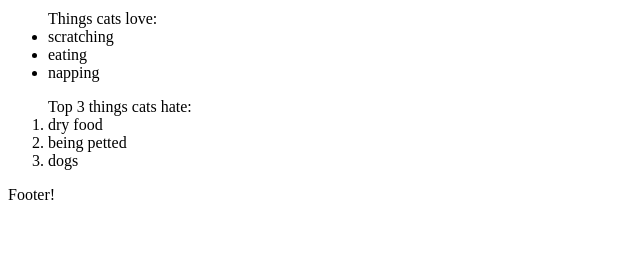
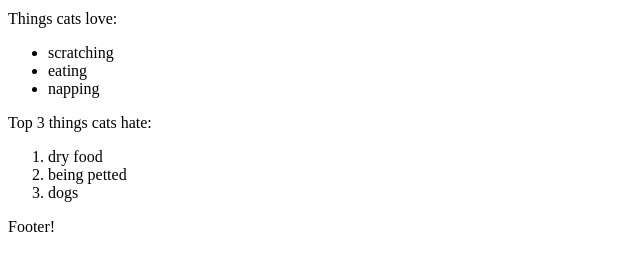
Before and after one commit to sparklymina/Repo05, a plain HTML site: page ex20/src/index.html in a window 1280 px wide. Shown: the part 361-632 px from the top of the page, without its empty margins (0-640 px from the left). Drawn offline with Linux system fonts and the light colour scheme.

Commit message:
final touches

```diff
--- a/ex20/src/index.html
+++ b/ex20/src/index.html
@@ -4,12 +4,14 @@
         <img src="https://bit.ly/3fUJAV1"
         alt="Cat napping on a tree">
     </a></p>
-    <ul>Things cats love:
+    <p>Things cats love:</p>
+    <ul>
         <li>scratching</li>
         <li>eating</li>
         <li>napping</li>
     </ul>
-    <ol>Top 3 things cats hate:
+    <p>Top 3 things cats hate:</p>
+    <ol>
         <li>dry food</li>
         <li>being petted</li>
         <li>dogs</li>
```
Also changed, not shown: ex19/src/index.html (+2 -1 lines), 3 other files.
